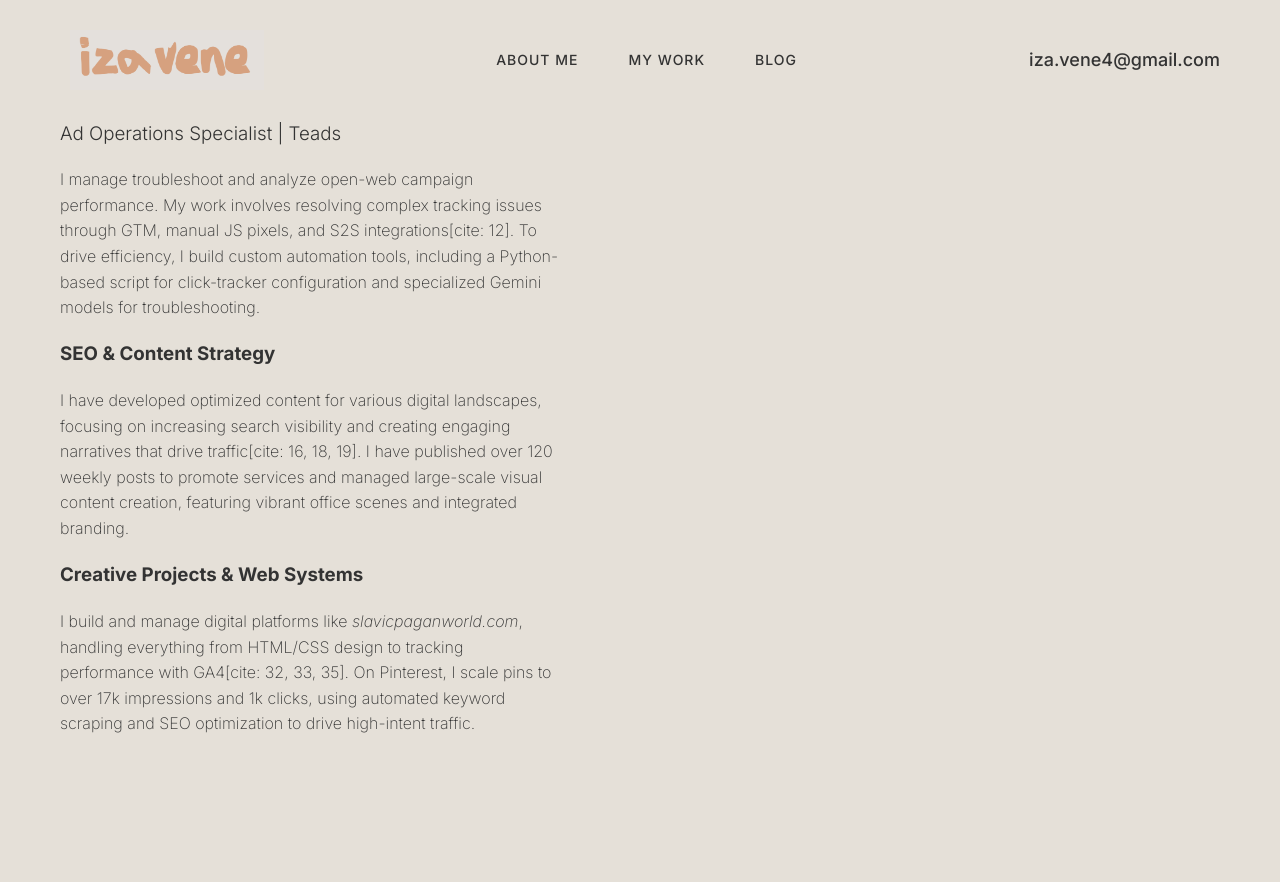
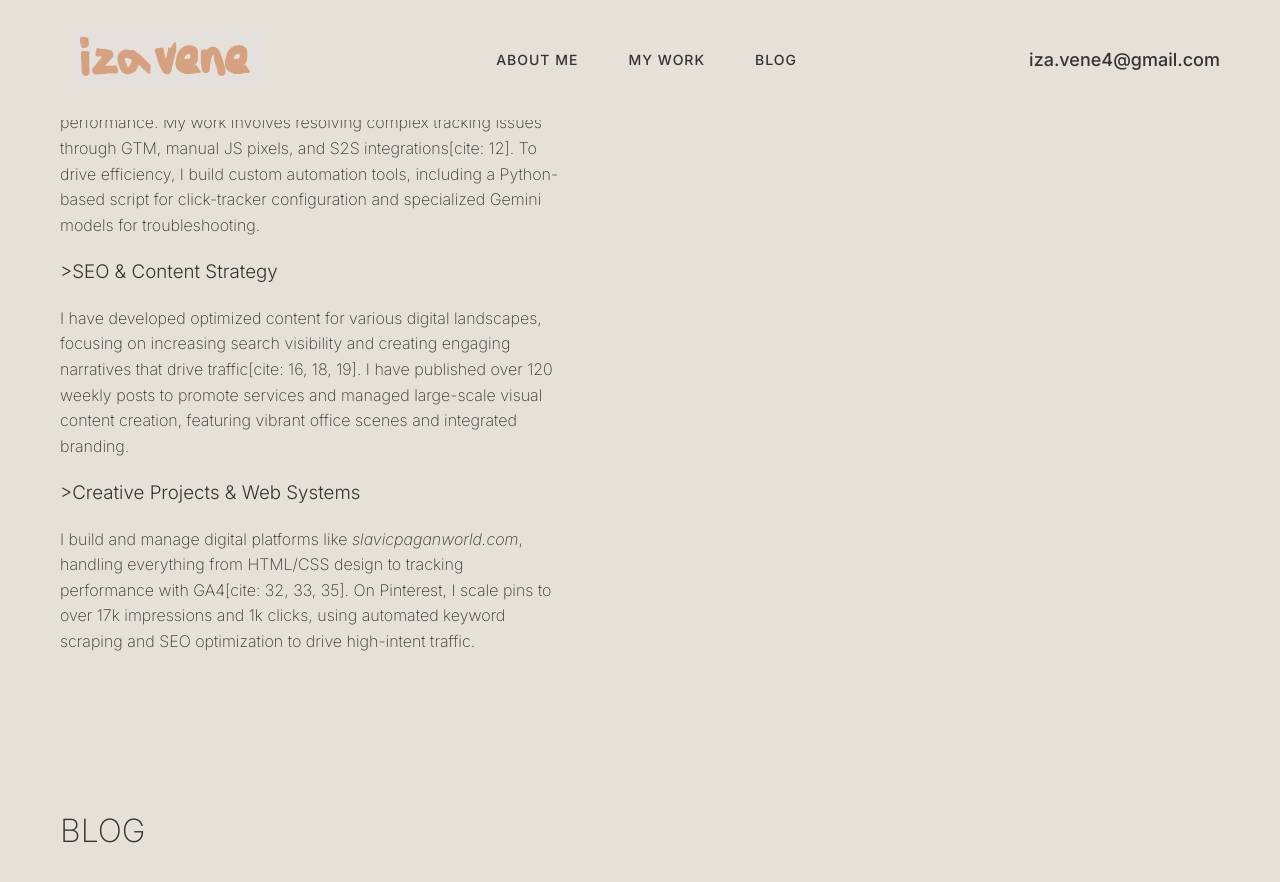
Before and after one commit to vendi525/vendi525.github.io, a Jekyll site: the page built from index.html, in a window 1280 px wide and 900 px high, scrolled down 1354 px. Shown: the top 882 px of the window. Built offline with Jekyll 4.4.1, drawn with Linux system fonts in a browser that asks for light colours.

Commit message:
Update HTML structure and improve content formatting

```diff
--- a/index.html
+++ b/index.html
@@ -9,11 +9,12 @@
 
     <div class="about-text">
       <h2>ABOUT ME</h2>
-      <p><em>For those who have no introspection,<br>Though they hear the teachings, ponder them, or meditate,<br>Like water seeping from a leaking jar,<br>Their learning will not settle in their memories.<b>Shantideva</b></em></p>
+      <p><em>For those who have no introspection,<br>Though they hear the teachings, ponder them, or meditate,<br>Like water seeping from a leaking jar,<br>Their learning will not settle in their memories.<br>Shantideva</em></p>
       <p>Like many others, I spend most of my days navigating the digital sphere. Currently, I am embarking on a journey of self-exploration,shaping my skillset and aspiring to bring value into the world that has shaped me.</p>
       <p>Professionally, I am mastering the technicalities of the advertising industry. I study ad-tech tools and digital marketing psychology. I thrive in interdisciplinary environments; I love to listen to successful product development stories and learn about the psychology behind digital marketing.</p>
       <p>I enjoy listening to long lectures and reading popular science books. I get inspired by reading religious stories, thinking about human nature and observing the behaviour of my mind and others. You can find my favourite content on <a href="https://www.goodreads.com/user/show/185844771-iza-vene" target="_blank" class="about-link">Goodreads</a> I am a philosopher by education and by heart; everything that I do in the digital environment, I consider a philosophical stance.</p>
-      <p>As much as I love thinking, I also love trying out new technology and pushing the boundaries of my creativity, not only with visually appealing things, but with technical and “boring” ones as well. You are most welcome to browse my past projects in the blog section. :) </p>
+
+      <p class="full-width">As much as I love thinking, I also love trying out new technology and pushing the boundaries of my creativity, not only with visually appealing things, but with technical and “boring” ones as well. You are most welcome to browse my past projects in the blog section. :) </p>
     </div>
   </div>
 </section>
@@ -26,13 +27,13 @@
   </div>
 
   <div class="section-text">
-    <h3>SEO & Content Strategy</h3>
+    <h3 class="section-header">>SEO & Content Strategy</h3>
     <p>I have developed optimized content for various digital landscapes, focusing on increasing search visibility and creating engaging narratives that drive traffic[cite: 16, 18, 19]. I have published over 120 weekly posts to promote services and managed large-scale visual content creation, featuring vibrant office scenes and integrated branding.</p>
   </div>
 
 
   <div class="section-text">
-    <h3>Creative Projects & Web Systems</h3>
+    <h3 class="section-header">>Creative Projects & Web Systems</h3>
     <p>I build and manage digital platforms like <em>slavicpaganworld.com</em>, handling everything from HTML/CSS design to tracking performance with GA4[cite: 32, 33, 35]. On Pinterest, I scale pins to over 17k impressions and 1k clicks, using automated keyword scraping and SEO optimization to drive high-intent traffic.</p>
   </div>
 </section>
@@ -42,6 +43,8 @@
   <div class="blog-container">
     {% for post in site.posts %}
       <article class="blog-entry">
+        <span class="blog-category">{{ post.collection | upcase }}</span>
+
         <h3><a href="{{ post.url | relative_url }}">{{ post.title }}</a></h3>
         <p>{{ post.excerpt | strip_html | truncatewords: 25 }}</p>
         <small>{{ post.date | date: "%B %d, %Y" }}</small>
```
